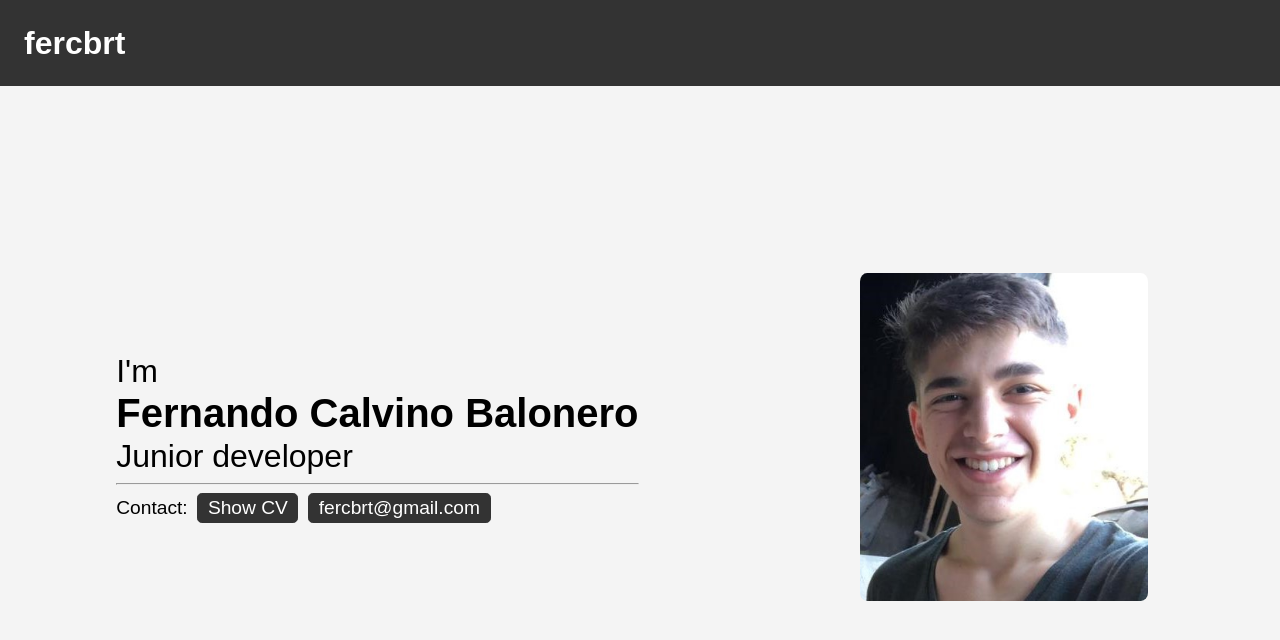
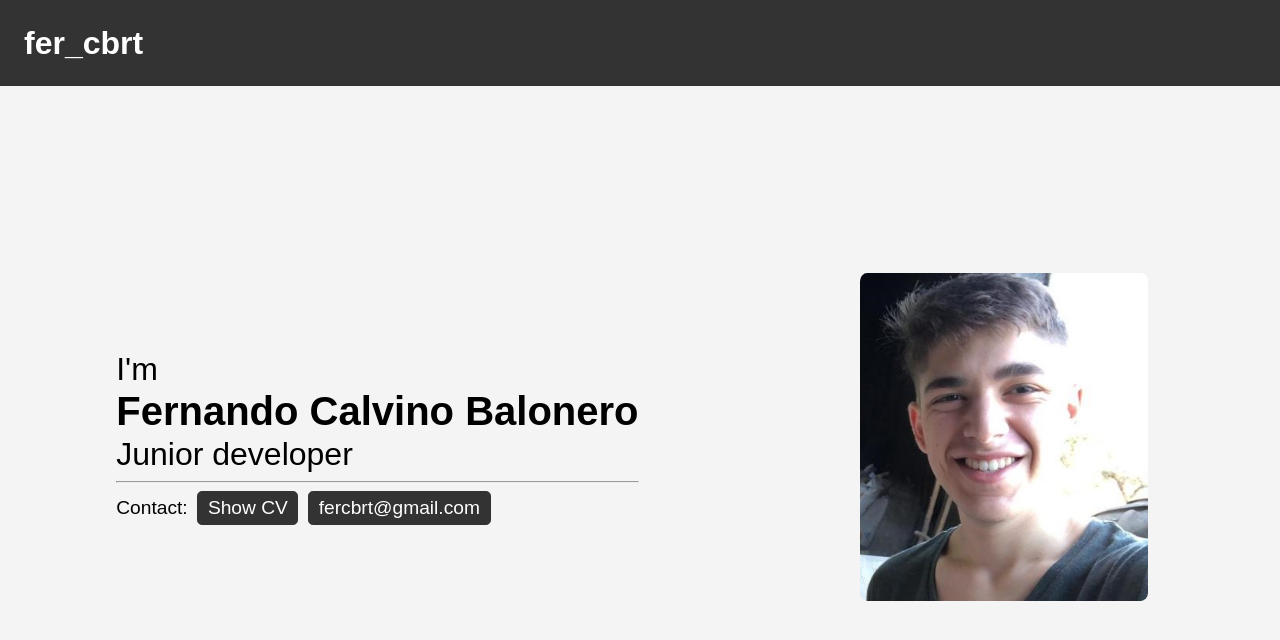
Before and after one commit to fercbrt/Portfolio, an Angular app: page / in a window 1280 px wide. Shown: the top 640 px of the page. Built offline with nearby package versions, Linux system fonts and the light colour scheme.

Commit message:
Updated the copy email button

```diff
--- a/src/app/components/items/nav-bar/nav-bar.component.html
+++ b/src/app/components/items/nav-bar/nav-bar.component.html
@@ -1,5 +1,5 @@
 <div class="nav-bar">
   <a href="">
-    <h1>fercbrt</h1>
+    <h1>fer_cbrt</h1>
   </a>
 </div>
--- a/src/app/components/sections/home-section/home-section.component.html
+++ b/src/app/components/sections/home-section/home-section.component.html
@@ -7,8 +7,13 @@
     <div class="contact-content">
       <span>Contact:</span>
       <button (click)="showCV()">Show CV</button>
-      <button (click)="copyEmail()" class="email-button">
+      <button (click)="copyEmail()" (mouseenter)="onMouseEnterEmail()" (mouseleave)="onMouseLeaveEmail()" class="email-button">
         {{ email }}
+        @if (emailStatus != '') {
+          <span  class="email-tooltip">
+            {{ emailStatus }}
+          </span>
+        }
       </button>
     </div>
   </div>
--- a/src/app/components/sections/home-section/home-section.component.ts
+++ b/src/app/components/sections/home-section/home-section.component.ts
@@ -9,6 +9,7 @@ import { Component, Signal } from '@angular/core';
 export class HomeSectionComponent {
 
   public email: string = 'fercbrt@gmail.com';
+  public emailStatus: string = '';
 
   showCV(): void {
     window.open('documents/cv.pdf', '_blank');
@@ -16,6 +17,15 @@ export class HomeSectionComponent {
 
   copyEmail(): void {
     navigator.clipboard.writeText(this.email);
+    this.emailStatus = 'Copied!';
+  }
+
+  onMouseEnterEmail(): void {
+    this.emailStatus = 'Copy email';
+  }
+
+  onMouseLeaveEmail(): void {
+    this.emailStatus = '';
   }
 
 }
--- a/src/styles.css
+++ b/src/styles.css
@@ -16,8 +16,12 @@ body {
     row-gap: 1.5rem;
 }
 
+/*
+ Button with animation in hover
+*/
+
 button {
-    padding: 0.2rem 0.6rem;
+    padding: 0.32rem 0.6rem;
     font-size: 1.2rem;
     font-weight: 500;
     border: none;
@@ -26,11 +30,24 @@ button {
     background-color: #333;
     color: white;
     cursor: pointer;
+    transition: all 0.4s;
 }
 
 button:hover {
     background-color: white;
     color: #333;
+}
+
+.email-tooltip {
+  color: white;
+  padding: 0.2rem 0.4rem;
+  background-color: #333;
+  border-radius: 5%;
+  margin: 0.1rem 0.1 0rem 0rem;
+}
+
+h1 {
+  display: inline-block;
 }
 
 h2 {
```
